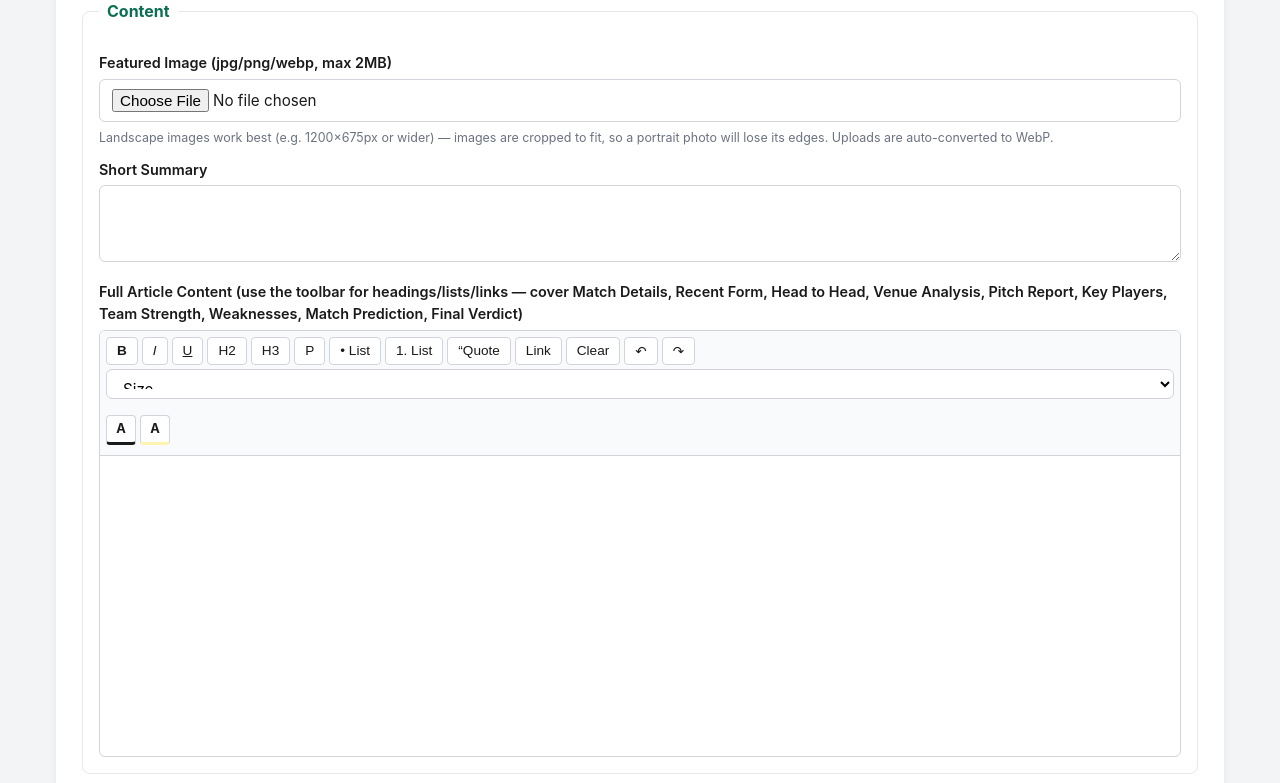
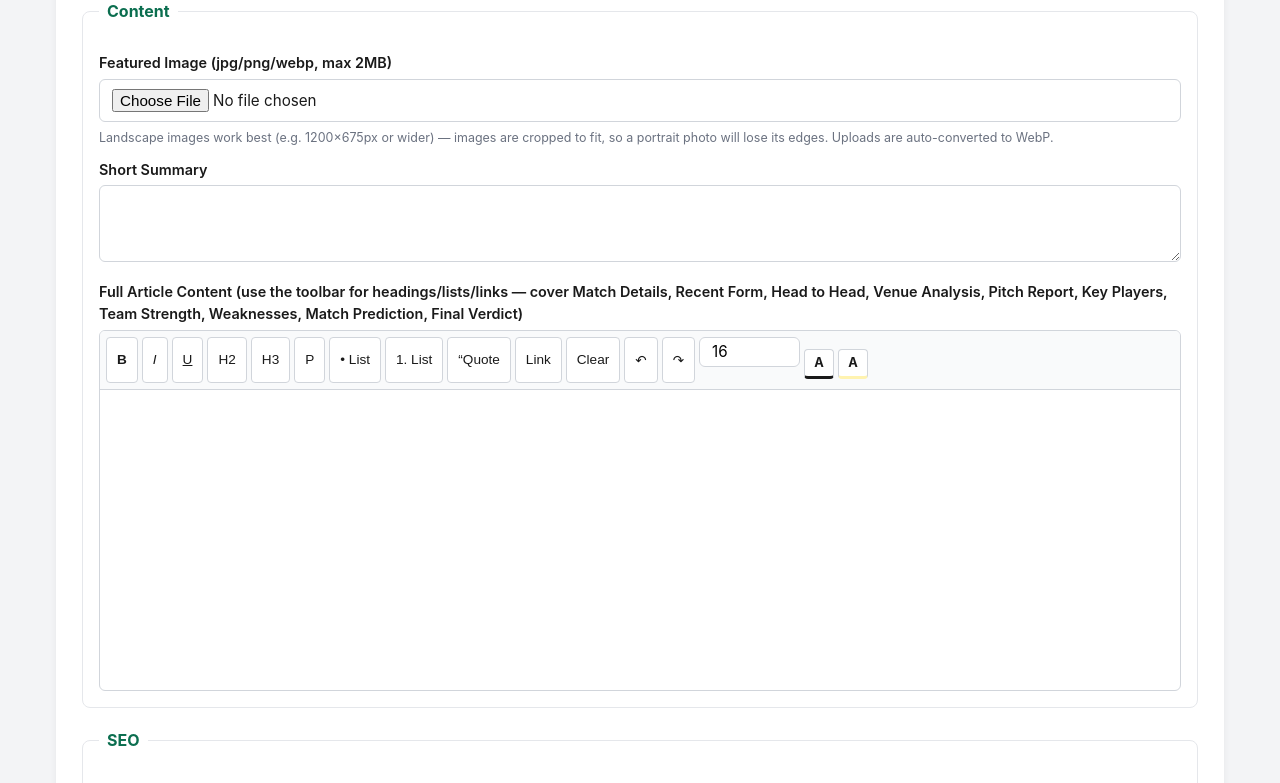
Before and after one commit to ajay123400/cricket-prediction, a Flask app: page /admin/posts/new in a window 1280 px wide. Shown: the part 1049-1832 px from the top of the page. Run offline with Flask 3, Linux system fonts and the light colour scheme; the visitor is signed in with stand-in values (Sample User, id 1); data comes from the database, SQL or seed files in the repository; data that the repository does not hold is empty.

Commit message:
Change text size control to a free-typed number input (like Word)
Replaces the Small/Normal/Large preset dropdown with a number input
(default 16, with a datalist of common sizes for suggestions) so the
admin can set any exact pixel size, same as Word's font-size box.

Co-Authored-By: Claude Sonnet 5 <noreply@anthropic.com>

```diff
--- a/static/css/admin.css
+++ b/static/css/admin.css
@@ -58,7 +58,7 @@
 .wysiwyg-editable ul, .wysiwyg-editable ol { padding-left: 24px; }
 .wysiwyg-editable p { margin: 0 0 10px; }
 
-.wysiwyg-size-select { width: auto; height: 30px; padding: 0 6px; font-size: .8rem; border: 1px solid #d1d5db; border-radius: 4px; background: #fff; }
+.wysiwyg-size-input { width: 56px; height: 30px; padding: 0 6px; font-size: .8rem; border: 1px solid #d1d5db; border-radius: 4px; background: #fff; }
 .wysiwyg-color-btn { position: relative; display: inline-flex; align-items: center; justify-content: center; cursor: pointer; }
 .wysiwyg-color-swatch { display: inline-flex; align-items: center; justify-content: center; width: 30px; height: 30px; border-radius: 4px; border: 1px solid #d1d5db; border-bottom: 3px solid; font-size: .8rem; font-weight: 700; background: #fff; }
 .wysiwyg-color-swatch:hover { background: #ecfdf5; }
--- a/static/js/editor.js
+++ b/static/js/editor.js
@@ -70,26 +70,32 @@ document.addEventListener('DOMContentLoaded', function () {
     sel.addRange(savedRange);
   }
 
-  var sizeSelect = document.createElement('select');
-  sizeSelect.className = 'wysiwyg-size-select';
-  sizeSelect.title = 'Text size';
-  [
-    { label: 'Size', value: '' },
-    { label: 'Small', value: '13px' },
-    { label: 'Normal', value: '16px' },
-    { label: 'Large', value: '20px' },
-    { label: 'Extra large', value: '26px' },
-  ].forEach(function (opt) {
+  var DEFAULT_SIZE = 16;
+  var sizeWrap = document.createElement('span');
+  sizeWrap.className = 'wysiwyg-size-wrap';
+  sizeWrap.title = 'Text size (px) — type any number, like in Word';
+
+  var sizeInput = document.createElement('input');
+  sizeInput.type = 'number';
+  sizeInput.className = 'wysiwyg-size-input';
+  sizeInput.min = '8';
+  sizeInput.max = '96';
+  sizeInput.step = '1';
+  sizeInput.value = DEFAULT_SIZE;
+  sizeInput.setAttribute('list', 'wysiwygFontSizes');
+
+  var datalist = document.createElement('datalist');
+  datalist.id = 'wysiwygFontSizes';
+  [10, 12, 14, 16, 18, 20, 24, 28, 32, 36, 40, 48, 60, 72].forEach(function (n) {
     var o = document.createElement('option');
-    o.value = opt.value;
-    o.textContent = opt.label;
-    sizeSelect.appendChild(o);
+    o.value = n;
+    datalist.appendChild(o);
   });
-  sizeSelect.addEventListener('mousedown', saveRange);
-  sizeSelect.addEventListener('change', function () {
-    var size = sizeSelect.value;
-    sizeSelect.value = '';
-    if (!size) return;
+
+  function applySize() {
+    var n = parseInt(sizeInput.value, 10);
+    if (!n || n < 1) return;
+    var size = n + 'px';
     editable.focus();
     restoreRange();
     document.execCommand('styleWithCSS', false, false);
@@ -102,8 +108,17 @@ document.addEventListener('DOMContentLoaded', function () {
       fontEl.replaceWith(span);
     });
     sync();
+  }
+
+  sizeInput.addEventListener('mousedown', saveRange);
+  sizeInput.addEventListener('change', applySize);
+  sizeInput.addEventListener('keydown', function (e) {
+    if (e.key === 'Enter') { e.preventDefault(); applySize(); }
   });
-  toolbar.appendChild(sizeSelect);
+
+  sizeWrap.appendChild(sizeInput);
+  sizeWrap.appendChild(datalist);
+  toolbar.appendChild(sizeWrap);
 
   function addColorPicker(title, defaultColor, apply) {
     var wrap = document.createElement('label');
```
